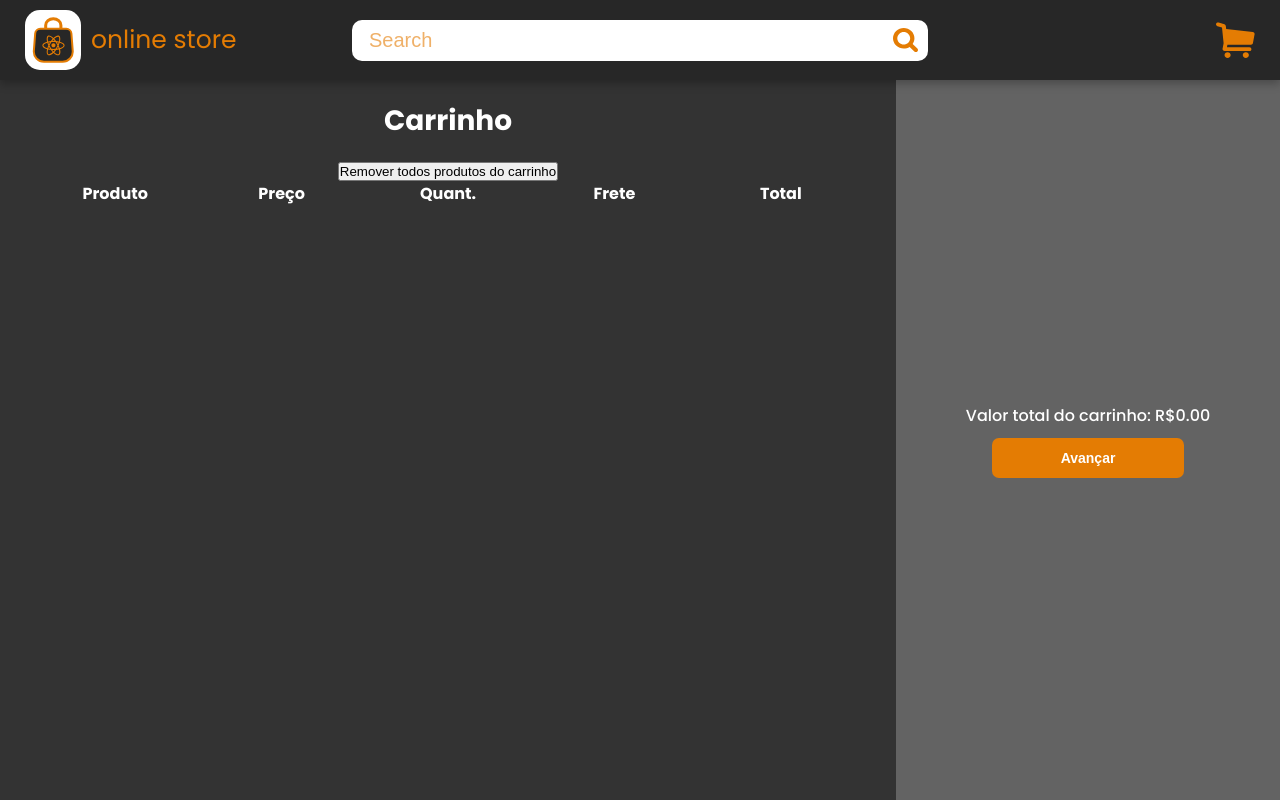
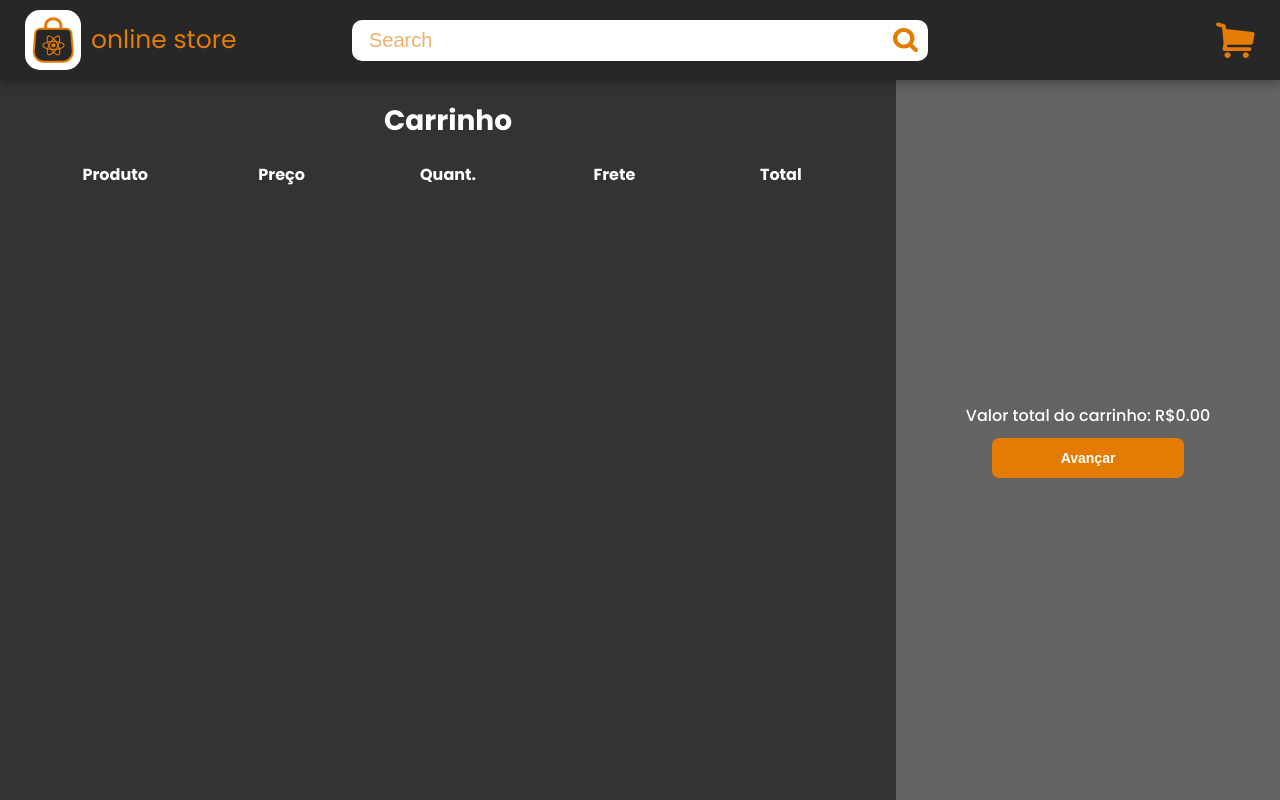
Before and after one commit to xfelipetavares/online-store-reactjs, a React (Vite) app: page /cart in a window 1280 px wide. Built offline with nearby package versions, Linux system fonts and the light colour scheme.

Commit message:
feat: payment success done

```diff
--- a/src/components/ClearAllCartButton/index.jsx
+++ /dev/null
@@ -1,24 +0,0 @@
-import React from 'react'
-import { removeAllItemsFromCart } from '../../services/local_storage'
-import { useDispatch } from 'react-redux'
-import { totalItems } from '../../redux/actions/cart'
-
-// import { Container } from './styles';
-
-const ClearAllCartButton = () => {
-  const disp = useDispatch()
-  return (
-    <button
-      type="button"
-      onClick={() => {
-        removeAllItemsFromCart()
-        disp(totalItems())
-        alert('Todos os itens do carrinho foram removidos. 🛒')
-      }}
-    >
-      Remover todos produtos do carrinho
-    </button>
-  )
-}
-
-export default ClearAllCartButton
--- a/src/pages/Cart/index.jsx
+++ b/src/pages/Cart/index.jsx
@@ -4,7 +4,6 @@ import { useSelector } from 'react-redux'
 
 import styles from './styles.module.scss'
 import { useNavigate } from 'react-router-dom'
-import ClearAllCartButton from '../../components/ClearAllCartButton'
 
 const Cart = () => {
   const items = useSelector((store) => store.cart.productsFromLocalStorage)
@@ -16,7 +15,6 @@ const Cart = () => {
       <div className={styles.main}>
         <div className={styles.left}>
           <h2 className={styles.h2}>Carrinho</h2>
-          <ClearAllCartButton />
           <div className={styles.tableTitles}>
             <h5>Produto</h5>
             <h5>Preço</h5>
--- a/src/pages/Payment/index.jsx
+++ b/src/pages/Payment/index.jsx
@@ -1,18 +1,22 @@
 import React from 'react'
 import CartCard from '../../components/CartCard'
-import { useSelector } from 'react-redux'
+import { useDispatch, useSelector } from 'react-redux'
 
 import styles from './styles.module.scss'
 import boleto from '../../assets/boleto.svg'
 import visa from '../../assets/visa.svg'
 import mastercard from '../../assets/mastercard.svg'
 import elo from '../../assets/elo.svg'
+import { removeAllItemsFromCart } from '../../services/local_storage'
+import { totalItems } from '../../redux/actions/cart'
+import { useNavigate } from 'react-router-dom'
 // import { useNavigate } from 'react-router-dom'
 
 const Payment = () => {
   const items = useSelector((store) => store.cart.productsFromLocalStorage)
 
-  // const navigate = useNavigate()
+  const navigate = useNavigate()
+  const disp = useDispatch()
 
   return (
     <div className={styles.cartPage}>
@@ -48,11 +52,7 @@ const Payment = () => {
           </div>
         </div>
         <div className={styles.right}>
-          <form
-            // action="https://formsubmit.co/giovannasousa54@gmail.com"
-            // method="POST"
-            className={styles.form}
-          >
+          <form className={styles.form}>
             <h3 className={styles.h3}>Conclua seu pedido</h3>
             <div className={styles.inputs}>
               <input className={styles.input} placeholder="Nome completo" />
@@ -99,7 +99,12 @@ const Payment = () => {
               <button
                 className={styles.submitButton}
                 type="submit"
-                onClick={(e) => e.preventDefault()}
+                onClick={(e) => {
+                  e.preventDefault()
+                  navigate('/success')
+                  removeAllItemsFromCart()
+                  disp(totalItems())
+                }}
               >
                 Confirmar pedido
               </button>
--- a/src/pages/PaymentSuccess/index.jsx
+++ b/src/pages/PaymentSuccess/index.jsx
@@ -1,7 +1,6 @@
 import React, { useEffect } from 'react'
 
 import styles from './styles.module.scss'
-// import SuccessIcon from '../../components/SuccessIcon'
 import success from '../../assets/success.gif'
 import { useNavigate } from 'react-router-dom'
 
@@ -18,6 +17,7 @@ const PaymentSuccess = () => {
       <div className={styles.popUp}>
         <img src={success} alt="success" />
         <h3>Pedido concluído com sucesso!</h3>
+        <p>Aguarde...</p>
       </div>
     </div>
   )
```
